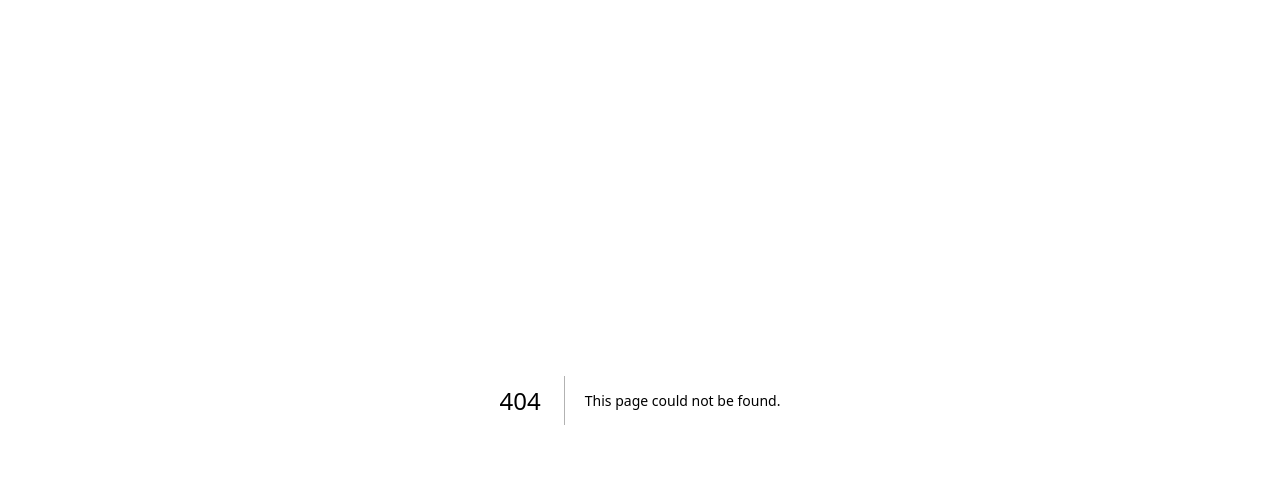
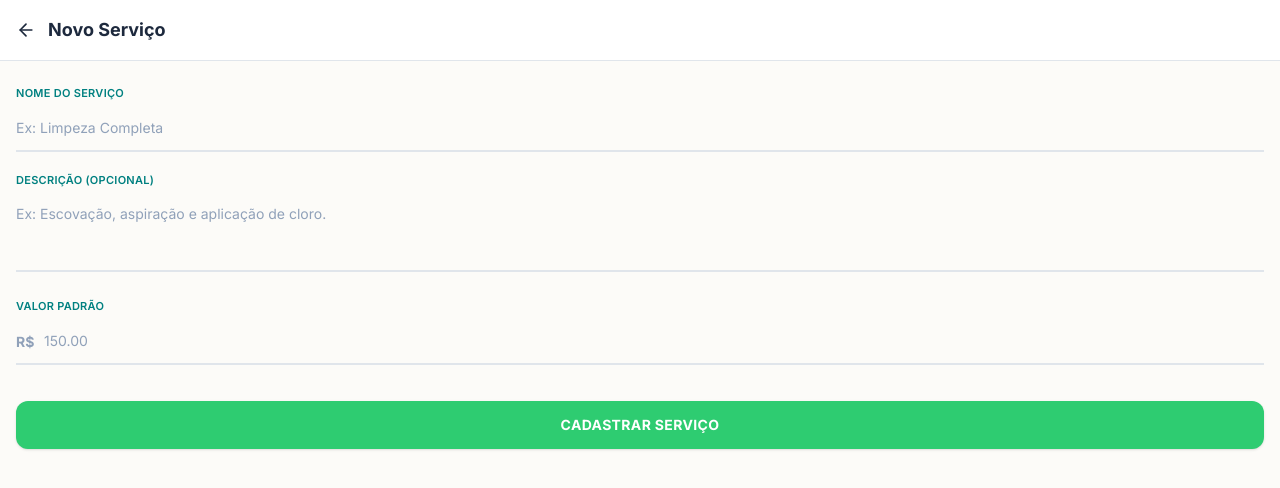
Before and after one commit to ricardoLima22/pool_projeto, a Next.js app in the folder frontend/: page /servicos/novo in a window 1280 px wide. Before the commit this address had no page. Shown: the top 488 px of the page. Built offline with nearby package versions, Linux system fonts and the light colour scheme; no server answers.

Commit message:
feat: add Cadastrar Servico page with standard green UI

```diff
--- /dev/null
+++ b/frontend/src/app/servicos/novo/page.js
@@ -0,0 +1,126 @@
+// src/app/servicos/novo/page.js
+'use client';
+
+import { useState, useEffect } from 'react';
+import { supabase } from '../../../lib/supabase';
+import { useRouter } from 'next/navigation';
+
+export default function NovoServico() {
+    const [nome, setNome] = useState('');
+    const [descricao, setDescricao] = useState('');
+    const [preco, setPreco] = useState('');
+    const [companyId, setCompanyId] = useState(null);
+    const [loading, setLoading] = useState(false);
+    const router = useRouter();
+
+    useEffect(() => {
+        async function getCompany() {
+            const { data: { user } } = await supabase.auth.getUser();
+            if (user) {
+                const { data: profile } = await supabase
+                    .from('profiles')
+                    .select('company_id')
+                    .eq('id', user.id)
+                    .single();
+
+                if (profile) setCompanyId(profile.company_id);
+            }
+        }
+        getCompany();
+    }, []);
+
+    const handleSalvar = async (e) => {
+        e.preventDefault();
+        if (!companyId) return alert("Empresa não encontrada no seu perfil.");
+
+        setLoading(true);
+
+        const { error } = await supabase
+            .from('services')
+            .insert([
+                {
+                    name: nome,
+                    description: descricao || null,
+                    base_price: parseFloat(preco) || 0,
+                    company_id: companyId
+                }
+            ]);
+
+        setLoading(false);
+
+        if (error) {
+            alert("Erro ao salvar serviço. Verifique se a tabela 'services' existe no Supabase. Detalhe: " + error.message);
+        } else {
+            // Volta para a página anterior (ou lista de serviços futuramente)
+            router.back();
+        }
+    };
+
+    return (
+        <main className="min-h-screen bg-[#fcfbf8] pb-24">
+            {/* Header */}
+            <div className="flex items-center gap-3 px-4 py-4 bg-white border-b border-slate-200 sticky top-0 z-10">
+                <button onClick={() => router.back()} className="text-slate-800 transition-colors">
+                    <svg xmlns="http://www.w3.org/2000/svg" width="20" height="20" viewBox="0 0 24 24" fill="none" stroke="currentColor" strokeWidth="2" strokeLinecap="round" strokeLinejoin="round"><path d="m12 19-7-7 7-7"/><path d="M19 12H5"/></svg>
+                </button>
+                <h1 className="text-lg font-bold text-slate-800">Novo Serviço</h1>
+            </div>
+
+            <form onSubmit={handleSalvar} className="px-4 pt-2 pb-6 space-y-1">
+
+                {/* Nome do Serviço */}
+                <div className="pt-4">
+                    <label className="text-[11px] font-semibold tracking-wide text-[#008080] uppercase block mb-1">Nome do Serviço</label>
+                    <input
+                        type="text"
+                        required
+                        placeholder="Ex: Limpeza Completa"
+                        value={nome}
+                        onChange={(e) => setNome(e.target.value)}
+                        className="w-full border-b-2 border-slate-200 bg-transparent py-3 text-slate-800 placeholder:text-slate-400 focus:border-[#008080] focus:outline-none transition-colors text-sm"
+                    />
+                </div>
+
+                {/* Descrição */}
+                <div className="pt-4">
+                    <label className="text-[11px] font-semibold tracking-wide text-[#008080] uppercase block mb-1">Descrição (Opcional)</label>
+                    <textarea
+                        placeholder="Ex: Escovação, aspiração e aplicação de cloro."
+                        value={descricao}
+                        onChange={(e) => setDescricao(e.target.value)}
+                        className="w-full border-b-2 border-slate-200 bg-transparent py-3 text-slate-800 placeholder:text-slate-400 focus:border-[#008080] focus:outline-none transition-colors text-sm resize-none h-20"
+                    />
+                </div>
+
+                {/* Preço Base */}
+                <div className="pt-4">
+                    <label className="text-[11px] font-semibold tracking-wide text-[#008080] uppercase block mb-1">Valor Padrão</label>
+                    <div className="relative">
+                        <span className="absolute left-0 top-1/2 -translate-y-1/2 text-slate-400 font-bold text-sm">R$</span>
+                        <input
+                            type="number"
+                            step="0.01"
+                            min="0"
+                            required
+                            placeholder="150.00"
+                            value={preco}
+                            onChange={(e) => setPreco(e.target.value)}
+                            className="w-full pl-7 pr-4 border-b-2 border-slate-200 bg-transparent py-3 text-slate-800 placeholder:text-slate-400 focus:border-[#008080] focus:outline-none transition-colors text-sm"
+                        />
+                    </div>
+                </div>
+
+                {/* Botão Salvar (Verde) */}
+                <div className="pt-8">
+                    <button
+                        type="submit"
+                        disabled={loading}
+                        className="w-full bg-[#2ECC71] hover:bg-[#27ae60] text-white py-3.5 rounded-xl font-bold text-sm tracking-wide shadow-sm active:scale-95 transition-all text-center disabled:opacity-50"
+                    >
+                        {loading ? 'SALVANDO...' : 'CADASTRAR SERVIÇO'}
+                    </button>
+                </div>
+            </form>
+        </main>
+    );
+}
```
